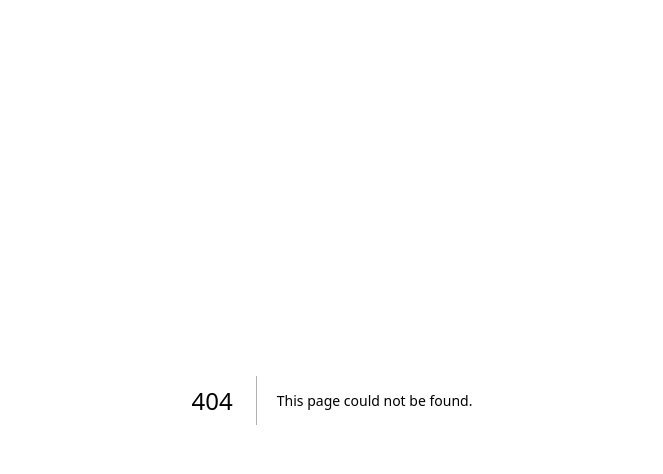
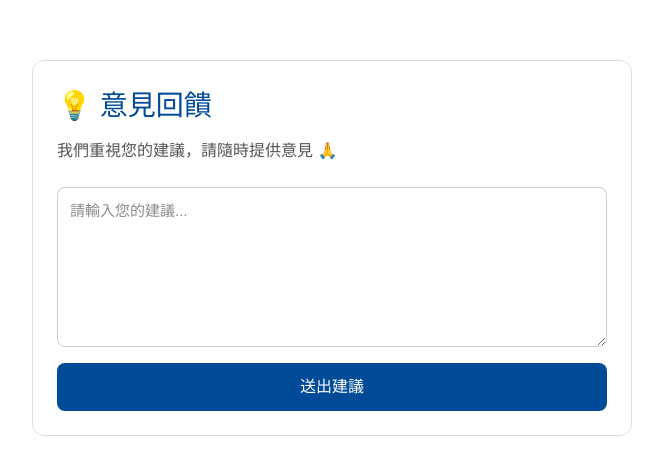
Before and after one commit to shing1223/mopup-web, a Next.js app: page /feedback in a window 1280 px wide. Before the commit this address had no page. Shown: the top 474 px of the page, without its empty margins (308-971 px from the left). Built offline with nearby package versions, Linux system fonts and the light colour scheme.

Commit message:
Initial commit

```diff
--- /dev/null
+++ b/app/feedback/page.tsx
@@ -0,0 +1,94 @@
+'use client';
+
+import { useState } from 'react';
+
+export default function FeedbackPage() {
+    const [feedback, setFeedback] = useState('');
+    const [submitted, setSubmitted] = useState(false);
+
+    const handleSubmit = async (e: React.FormEvent) => {
+        e.preventDefault();
+        if (!feedback.trim()) return alert('請輸入建議內容');
+
+        try {
+            // TODO: 你可以改成呼叫 API 或寫入 Firebase
+            console.log('📩 Feedback received:', feedback);
+            setSubmitted(true);
+            setFeedback('');
+        } catch (err) {
+            alert('提交失敗，請稍後再試');
+        }
+    };
+
+    return (
+        <div style={styles.container}>
+            <h1 style={styles.title}>💡 意見回饋</h1>
+            <p style={styles.subtitle}>我們重視您的建議，請隨時提供意見 🙏</p>
+
+            {submitted ? (
+                <div style={styles.successBox}>✅ 謝謝您的建議！我們會認真考慮。</div>
+            ) : (
+                <form onSubmit={handleSubmit} style={styles.form}>
+                    <textarea
+                        placeholder="請輸入您的建議..."
+                        value={feedback}
+                        onChange={(e) => setFeedback(e.target.value)}
+                        style={styles.textarea}
+                    />
+                    <button type="submit" style={styles.button}>送出建議</button>
+                </form>
+            )}
+        </div>
+    );
+}
+
+const styles: Record<string, React.CSSProperties> = {
+    container: {
+        maxWidth: 600,
+        margin: '60px auto',
+        padding: 24,
+        border: '1px solid #ddd',
+        borderRadius: 12,
+        fontFamily: 'sans-serif',
+        backgroundColor: '#fff',
+    },
+    title: {
+        fontSize: 28,
+        marginBottom: 12,
+        color: '#004B97',
+    },
+    subtitle: {
+        fontSize: 16,
+        marginBottom: 24,
+        color: '#555',
+    },
+    form: {
+        display: 'flex',
+        flexDirection: 'column',
+    },
+    textarea: {
+        height: 160,
+        padding: 12,
+        fontSize: 15,
+        borderRadius: 8,
+        border: '1px solid #ccc',
+        marginBottom: 16,
+        resize: 'vertical',
+    },
+    button: {
+        backgroundColor: '#004B97',
+        color: '#fff',
+        border: 'none',
+        padding: '12px 16px',
+        fontSize: 16,
+        borderRadius: 8,
+        cursor: 'pointer',
+    },
+    successBox: {
+        padding: 16,
+        backgroundColor: '#e0f7e9',
+        borderRadius: 8,
+        color: '#2e7d32',
+        fontSize: 16,
+    },
+};
```
